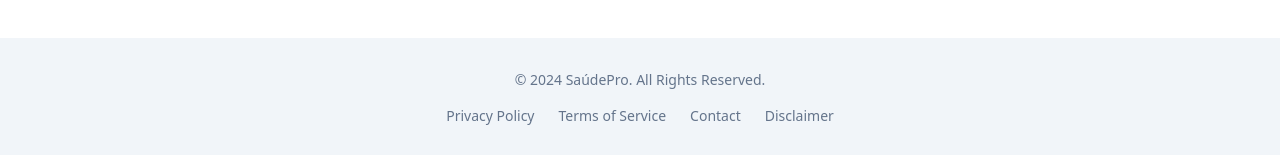
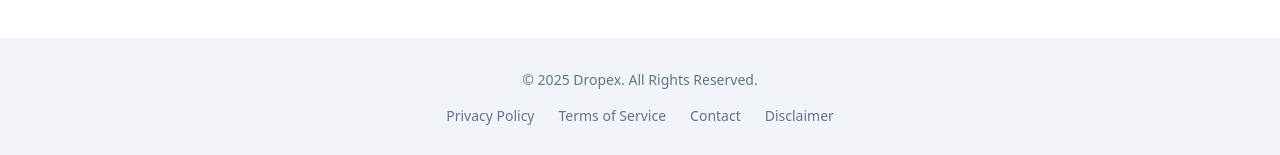
Before and after one commit to Tonia12ie1jie13/presell-tube-sim-49, a React (Vite) app: page /video-exclusivo in a window 1280 px wide. Shown: the part 1226-1381 px from the top of the page. Built offline with nearby package versions, Linux system fonts and the light colour scheme; the HTML template or start-up script is replaced by a standard one.

Commit message:
Update copyright year and company name

```diff
--- a/src/pages/PresellPage.tsx
+++ b/src/pages/PresellPage.tsx
@@ -98,7 +98,7 @@ const PresellPage = () => {
       {/* Footer */}
       <footer className="bg-muted mt-20 py-8 text-center text-sm text-muted-foreground">
         <div className="max-w-4xl mx-auto px-4">
-          <div className="mb-4">© 2024 SaúdePro. All Rights Reserved.</div>
+          <div className="mb-4">© 2025 Dropex. All Rights Reserved.</div>
           <div className="flex justify-center gap-6 flex-wrap">
             <a href="/privacy" className="hover:text-foreground">Privacy Policy</a>
             <a href="/terms" className="hover:text-foreground">Terms of Service</a>
```
